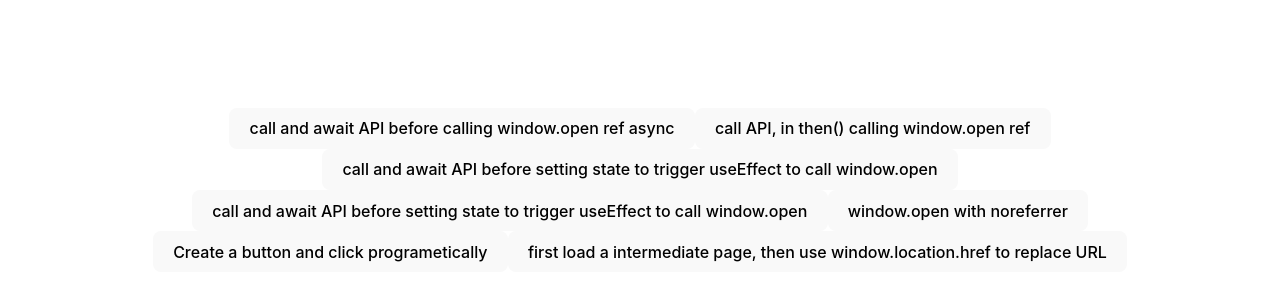
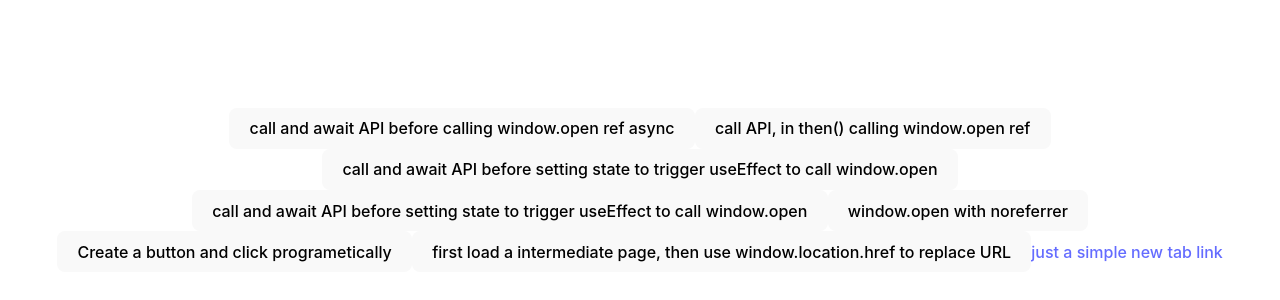
Before and after one commit to mwskwong/geo-permission-browser-behavior, a React (Vite) app: page / in a window 1280 px wide. Shown: the part 210-510 px from the top of the page. Built offline with nearby package versions, Linux system fonts and the light colour scheme.

Commit message:
Update App.tsx

```diff
--- a/src/App.tsx
+++ b/src/App.tsx
@@ -153,6 +153,7 @@ export default function App() {
       >
         first load a intermediate page, then use window.location.href to replace URL
       </button>
+      <a href={url} target="_blank">just a simple new tab link</a>
     </div>
   );
 }
```
